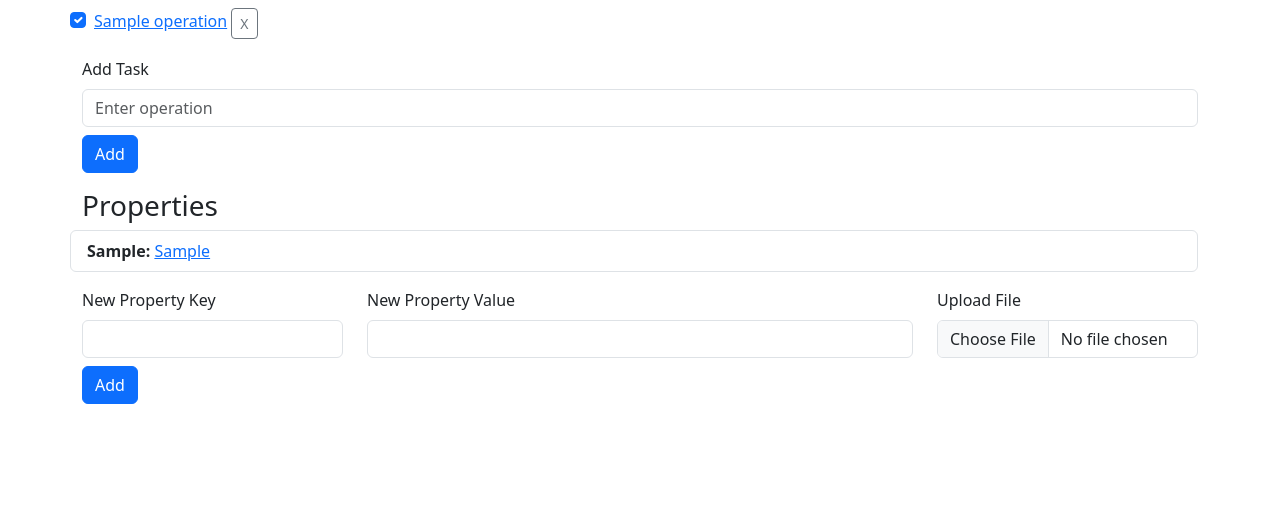
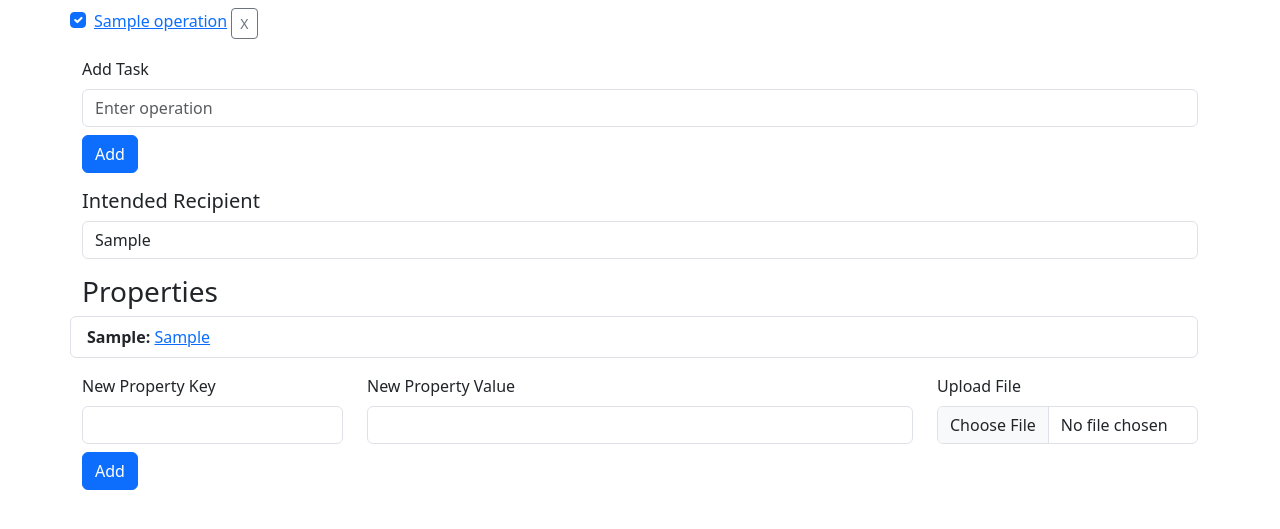
Before and after one commit to Yook74/azir, a Flask app: page /device/1 in a window 1280 px wide. Shown: the part 232-761 px from the top of the page. Run offline with Flask 3, Linux system fonts and the light colour scheme; tables that the repository leaves empty hold one stand-in row (values such as "Sample post").

Commit message:
Added an intended recipient column to the device table and the corresponding UI updates

```diff
--- a/models.py
+++ b/models.py
@@ -8,6 +8,7 @@ class Device(db.Model):
     id = db.Column(db.Integer(), primary_key=True)
     serial_no = db.Column(db.String(32), nullable=False, unique=True)
     status_id = db.Column(db.Integer(), db.ForeignKey('device_status.id'))
+    recipient = db.Column(db.String(128))
 
     status = db.relationship('DeviceStatus', backref='devices')
     tasks = db.relationship('Task', backref='device')
--- a/routes/device.py
+++ b/routes/device.py
@@ -31,7 +31,7 @@ def create_device_submit():
         while str(new_serial_no) in all_serial_nos:
             new_serial_no += 1
 
-    new_device = Device(serial_no=new_serial_no, status_id=2)
+    new_device = Device(serial_no=new_serial_no, status_id=2, recipient=values['recipient'])
     db.session.add(new_device)
 
     if len(str(new_serial_no)) == 7:
@@ -88,3 +88,12 @@ def update_status(device):
     db.session.commit()
 
     return "updated"
+
+
+@bluep.post('<int:id>/recipient')
+@by_id(Device)
+def update_recipient(device):
+    device.recipient = request.form['recipient']
+    db.session.commit()
+
+    return "updated"
--- a/templates/device_intake.html
+++ b/templates/device_intake.html
@@ -4,6 +4,8 @@
     <form action="create" method="post">
         <label for="serialNo" class="form-control">Identifier (Service Tag/Serial Number)</label>
         <input type="text" id="serialNo" class="form-control" placeholder="Optional" name="serial-number">
+        <label for="recipient" class="form-control">Intended Recipient</label>
+        <input type="text" id="recipient" class="form-control" placeholder="Optional" name="recipient">
 
         <fieldset id="properties" class="mt-2">
             <legend>Properties</legend>
--- a/templates/device_statuses.html
+++ b/templates/device_statuses.html
@@ -7,6 +7,7 @@
       <th scope="col">Identifier</th>
       <th scope="col">Status</th>
       <th scope="col">Completed Tasks</th>
+      <th scope="col">Recipient</th>
     </tr>
   </thead>
   <tbody>
@@ -15,6 +16,7 @@
       <th scope="row"><a href="/device/{{ device.id }}">{{ device.serial_no }}</a></th>
       <td>{{ device.status.short_name }}</td>
       <td>{{ device.completed_tasks|length }} / {{ device.tasks|length }}</td>
+      <td>{{ device.recipient if device.recipient is not none }}</td>
     </tr>
     {% endfor %}
   </tbody>
--- a/templates/device_ticket.html
+++ b/templates/device_ticket.html
@@ -38,6 +38,12 @@
         </datalist>
         <input hidden type="text" value="{{ device.id }}" name="deviceId">
         <button type="submit" class="btn btn-primary mt-2">Add</button>
+    </form>
+</div>
+<div class="row mb-3">
+    <form onsubmit="return false">
+        <label for="recipient" class="h5">Intended Recipient</label>
+        <input class="form-control" id="recipient" value="{{ device.recipient if device.recipient is not none }}" onchange="updateRecipient()">
     </form>
 </div>
 <div class="row mb-3">
@@ -84,6 +90,13 @@
         })
     }
 
+    function updateRecipient(){
+        $.post({
+            url: '/device/{{ device.id }}/recipient',
+            data: {recipient: $('#recipient').val()}
+        })
+    }
+
     function updateTask(operationId){
         const endpoint = $('#task' + operationId)[0].checked ? '/complete' : '/uncomplete';
         $.post({
```
